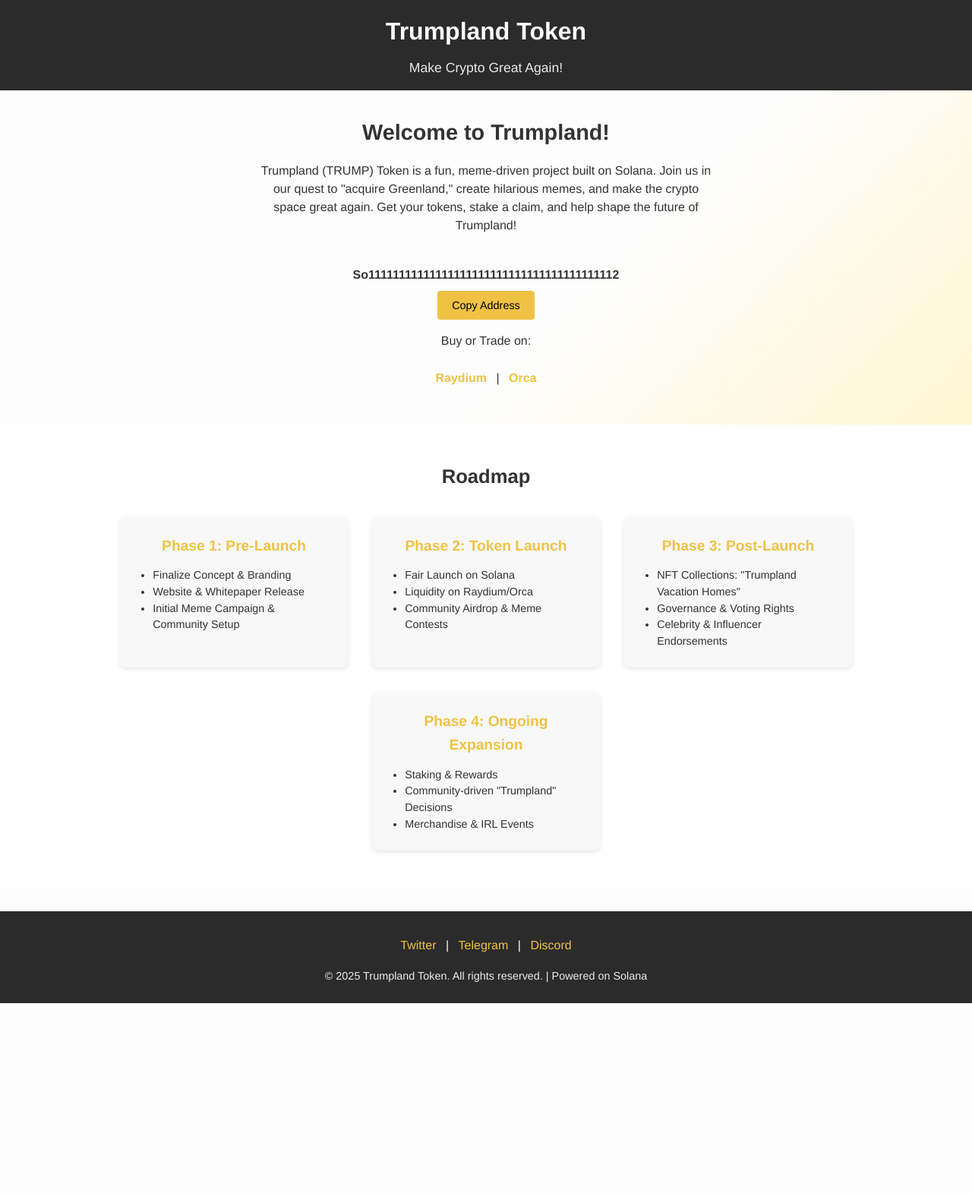
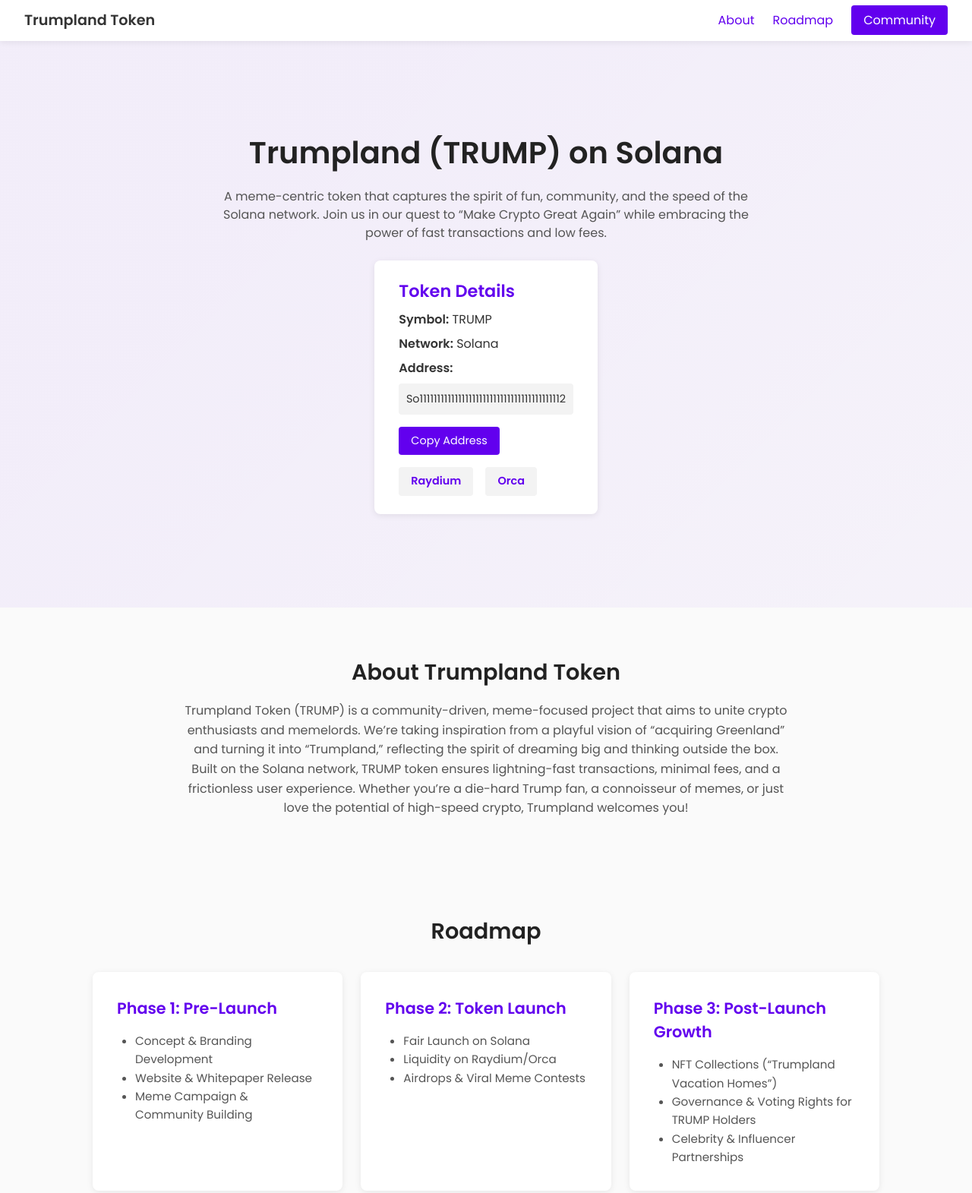
Before and after one commit to bartoszwer1/trumpland.github.io, a plain HTML site: page index.html in a window 1280 px wide. Shown: the top 1571 px of the page at 76% size. Before the commit the page ends 1321 px from the top, so only its background shows below. Drawn offline with Linux system fonts and the light colour scheme.

Commit message:
Update index.html

```diff
--- a/index.html
+++ b/index.html
@@ -2,178 +2,265 @@
 <html lang="en">
 <head>
   <meta charset="UTF-8" />
-  <meta name="description" content="Trumpland (TRUMP) Token - Make Crypto Great Again!" />
-  <meta name="keywords" content="Solana, Trump, Trumpland, Crypto, Meme Token" />
+  <meta name="description" content="Trumpland (TRUMP) Token - Built on Solana" />
+  <meta name="keywords" content="Solana, Trump, Trumpland, Crypto, Meme Token, Professional" />
   <meta name="viewport" content="width=device-width, initial-scale=1.0" />
-  <title>Trumpland Token - Make Crypto Great Again!</title>
+  <title>Trumpland (TRUMP) - Built on Solana</title>
+
+  <!-- Example of Google Fonts Import (Inline) -->
+  <style>
+    @import url('https://fonts.googleapis.com/css2?family=Poppins:wght@300;400;600&display=swap');
+  </style>
 
   <style>
-    /* ------------------------------
-       BASIC RESET / STYLES
-    ------------------------------ */
+    /* GLOBAL RESETS & FONTS */
     * {
       margin: 0;
       padding: 0;
       box-sizing: border-box;
-      font-family: "Helvetica", "Arial", sans-serif;
+      scroll-behavior: smooth;
+      font-family: 'Poppins', sans-serif;
     }
-
-    body {
+    html, body {
+      background-color: #fafafa;
       color: #333;
-      background: #fdfdfd;
-      line-height: 1.6;
+      font-size: 16px;
+      line-height: 1.5;
     }
-
     a {
       text-decoration: none;
-      color: #f0c244; /* Gold-ish color for fun */
+      color: #6200ee;
+      transition: color 0.2s ease-in-out;
     }
-
     a:hover {
-      text-decoration: underline;
+      color: #3700b3;
     }
 
     /* ------------------------------
-       HEADER
+       NAVBAR
     ------------------------------ */
-    header {
-      background: #2b2b2b;
+    nav {
+      position: fixed;
+      top: 0;
+      width: 100%;
+      background-color: #ffffff;
+      display: flex;
+      align-items: center;
+      justify-content: space-between;
+      padding: 0.8rem 2rem;
+      box-shadow: 0 2px 8px rgba(0,0,0,0.07);
+      z-index: 999;
+    }
+    nav .logo {
+      font-weight: 600;
+      font-size: 1.2rem;
+    }
+    nav ul {
+      list-style: none;
+      display: flex;
+      gap: 1.5rem;
+    }
+    nav ul li a {
+      font-weight: 400;
+      font-size: 1rem;
+    }
+    nav .buy-btn {
+      background-color: #6200ee;
       color: #fff;
-      padding: 1rem;
-      text-align: center;
+      padding: 0.5rem 1rem;
+      border-radius: 4px;
+      transition: background-color 0.2s ease-in-out;
     }
-    header h1 {
-      font-size: 2rem;
-      margin-bottom: 0.5rem;
-    }
-    header p {
-      font-size: 1.1rem;
-      opacity: 0.9;
+    nav .buy-btn:hover {
+      background-color: #3700b3;
     }
 
     /* ------------------------------
        HERO SECTION
     ------------------------------ */
     .hero {
+      width: 100%;
+      min-height: 100vh;
+      background: linear-gradient(
+        135deg,
+        rgba(98, 0, 238, 0.05) 30%,
+        rgba(98, 0, 238, 0.03)
+      );
       display: flex;
       flex-direction: column;
       align-items: center;
-      padding: 2rem 1rem;
+      justify-content: center;
+      padding-top: 3rem; /* Because navbar is fixed */
       text-align: center;
-      background: linear-gradient(135deg, #fdfdfd 60%, #fff6d1);
     }
-    .hero h2 {
-      font-size: 1.8rem;
+    .hero h1 {
+      font-size: 2.5rem;
+      font-weight: 600;
+      color: #222;
       margin-bottom: 1rem;
     }
     .hero p {
-      max-width: 600px;
+      max-width: 700px;
+      margin-bottom: 1.5rem;
       font-size: 1rem;
-      margin-bottom: 1.5rem;
-      line-height: 1.5;
+      color: #555;
     }
-    .token-info {
+    .token-card {
+      background: #fff;
+      padding: 1.5rem 2rem;
+      border-radius: 8px;
+      box-shadow: 0 2px 8px rgba(0,0,0,0.08);
+      display: inline-block;
+      text-align: left;
+    }
+    .token-card h2 {
+      font-size: 1.4rem;
+      margin-bottom: 0.5rem;
+      color: #6200ee;
+    }
+    .token-details {
+      margin-bottom: 1rem;
       display: flex;
       flex-direction: column;
-      align-items: center;
-      margin: 1rem 0;
+      gap: 0.5rem;
     }
     .token-address {
-      margin-bottom: 0.5rem;
-      font-weight: bold;
-      word-break: break-all;
+      font-weight: 400;
+      font-size: 0.9rem;
+      background: #f3f3f3;
+      padding: 0.6rem;
+      border-radius: 4px;
+      word-wrap: break-word;
+      user-select: text;
     }
     .copy-btn {
-      background-color: #f0c244;
+      background-color: #6200ee;
+      color: #fff;
       border: none;
-      padding: 0.7rem 1.2rem;
+      border-radius: 4px;
+      padding: 0.5rem 1rem;
+      cursor: pointer;
       font-size: 0.9rem;
-      cursor: pointer;
-      border-radius: 4px;
-      transition: background-color 0.3s;
+      transition: background-color 0.2s ease-in-out;
     }
     .copy-btn:hover {
-      background-color: #d4a316;
+      background-color: #3700b3;
     }
+
+    /* DEX Links */
     .dex-links {
+      display: flex;
+      gap: 1rem;
       margin-top: 1rem;
     }
     .dex-links a {
-      margin: 0 0.5rem;
-      font-weight: bold;
+      font-weight: 600;
+      font-size: 0.9rem;
+      color: #6200ee;
+      background-color: #f3f3f3;
+      padding: 0.5rem 1rem;
+      border-radius: 4px;
+      transition: background-color 0.2s;
+    }
+    .dex-links a:hover {
+      background-color: #e8e8e8;
+    }
+
+    /* ------------------------------
+       ABOUT SECTION
+    ------------------------------ */
+    .about {
+      padding: 4rem 2rem;
+      max-width: 1100px;
+      margin: 0 auto;
+      text-align: center;
+    }
+    .about h2 {
+      font-size: 1.8rem;
+      margin-bottom: 1rem;
+      color: #222;
+    }
+    .about p {
+      max-width: 800px;
+      margin: 0 auto;
+      color: #555;
+      line-height: 1.6;
     }
 
     /* ------------------------------
        ROADMAP SECTION
     ------------------------------ */
     .roadmap {
-      padding: 3rem 1rem;
-      background: #fff;
+      padding: 4rem 2rem;
+      max-width: 1100px;
+      margin: 0 auto;
       text-align: center;
     }
     .roadmap h2 {
-      font-size: 1.6rem;
-      margin-bottom: 2rem;
+      font-size: 1.8rem;
+      margin-bottom: 1rem;
+      color: #222;
     }
     .phase-container {
-      display: flex;
-      flex-wrap: wrap;
-      gap: 2rem;
-      justify-content: center;
-      max-width: 1200px;
-      margin: 0 auto;
+      display: grid;
+      grid-template-columns: repeat(auto-fill, minmax(280px, 1fr));
+      gap: 1.5rem;
+      margin-top: 2rem;
     }
     .phase {
-      background: #f8f8f8;
+      background-color: #fff;
+      box-shadow: 0 2px 8px rgba(0,0,0,0.08);
       border-radius: 8px;
-      padding: 1.5rem;
-      flex: 1 1 300px;
-      max-width: 300px;
-      box-shadow: 0 2px 6px rgba(0,0,0,0.1);
+      padding: 2rem;
+      text-align: left;
     }
     .phase h3 {
-      font-size: 1.2rem;
-      margin-bottom: 0.8rem;
-      color: #f0c244;
+      font-size: 1.3rem;
+      color: #6200ee;
+      margin-bottom: 1rem;
     }
     .phase ul {
       list-style: disc;
-      text-align: left;
-      padding-left: 1.2rem;
-      font-size: 0.9rem;
-      margin-top: 0.5rem;
-      line-height: 1.5;
+      padding-left: 1.5rem;
+      color: #555;
+      font-size: 0.95rem;
+      line-height: 1.6;
     }
 
     /* ------------------------------
        FOOTER
     ------------------------------ */
     footer {
-      background: #2b2b2b;
+      background-color: #222;
       color: #fff;
       text-align: center;
-      padding: 1.5rem 1rem;
-      margin-top: 2rem;
+      padding: 2rem 1rem;
+      margin-top: 3rem;
     }
     .footer-links {
-      margin: 0.5rem 0;
+      margin-bottom: 1rem;
     }
     .footer-links a {
-      margin: 0 0.5rem;
+      color: #fff;
+      margin: 0 0.8rem;
+      font-weight: 500;
+      font-size: 0.9rem;
     }
     footer p {
-      font-size: 0.9rem;
-      opacity: 0.9;
-      margin-top: 1rem;
+      font-size: 0.85rem;
+      opacity: 0.8;
     }
 
-    /* Responsive Media Queries */
-    @media (max-width: 600px) {
-      .hero h2 {
-        font-size: 1.5rem;
+    /* MEDIA QUERIES */
+    @media (max-width: 768px) {
+      nav ul {
+        display: none; /* Hide the nav links on smaller screens or implement a burger menu if desired */
       }
-      .phase {
-        max-width: 100%;
+      nav {
+        justify-content: space-between;
+      }
+      .hero h1 {
+        font-size: 2rem;
       }
     }
   </style>
@@ -181,77 +268,100 @@
 <body>
 
   <!-- ===================
-       HEADER
+       NAVIGATION
   ===================== -->
-  <header>
-    <h1>Trumpland Token</h1>
-    <p>Make Crypto Great Again!</p>
-  </header>
+  <nav>
+    <div class="logo">Trumpland Token</div>
+    <ul>
+      <li><a href="#about">About</a></li>
+      <li><a href="#roadmap">Roadmap</a></li>
+      <li><a href="#footer" class="buy-btn">Community</a></li>
+    </ul>
+  </nav>
 
   <!-- ===================
-       HERO / TOKEN INFO
+       HERO SECTION
   ===================== -->
-  <section class="hero">
-    <h2>Welcome to Trumpland!</h2>
-    <p>Trumpland (TRUMP) Token is a fun, meme-driven project built on Solana. Join us in our quest to "acquire Greenland," create hilarious memes, and make the crypto space great again. Get your tokens, stake a claim, and help shape the future of Trumpland!</p>
+  <section class="hero" id="hero">
+    <h1>Trumpland (TRUMP) on Solana</h1>
+    <p>
+      A meme-centric token that captures the spirit of fun, community, and the speed of the Solana network. Join us in
+      our quest to “Make Crypto Great Again” while embracing the power of fast transactions and low fees.
+    </p>
 
-    <!-- Token Info Section -->
-    <div class="token-info">
-      <div class="token-address" id="tokenAddress">
-        <!-- Replace this with your actual Solana contract address -->
-        So11111111111111111111111111111111111111112
+    <!-- Token Card -->
+    <div class="token-card">
+      <h2>Token Details</h2>
+      <div class="token-details">
+        <div><strong>Symbol:</strong> TRUMP</div>
+        <div><strong>Network:</strong> Solana</div>
+        <div><strong>Address:</strong></div>
+        <!-- Replace with your REAL Solana token address -->
+        <div class="token-address" id="tokenAddress">
+          So11111111111111111111111111111111111111112
+        </div>
       </div>
       <button class="copy-btn" id="copyBtn">Copy Address</button>
 
       <!-- DEX Links -->
       <div class="dex-links">
-        <p>Buy or Trade on:</p>
-        <a href="https://raydium.io/" target="_blank" rel="noopener">Raydium</a> |
+        <a href="https://raydium.io/" target="_blank" rel="noopener">Raydium</a>
         <a href="https://www.orca.so/" target="_blank" rel="noopener">Orca</a>
       </div>
     </div>
   </section>
 
   <!-- ===================
+       ABOUT SECTION
+  ===================== -->
+  <section class="about" id="about">
+    <h2>About Trumpland Token</h2>
+    <p>
+      Trumpland Token (TRUMP) is a community-driven, meme-focused project that aims to unite crypto enthusiasts and
+      memelords. We’re taking inspiration from a playful vision of “acquiring Greenland” and turning it into
+      “Trumpland,” reflecting the spirit of dreaming big and thinking outside the box. Built on the Solana network,
+      TRUMP token ensures lightning-fast transactions, minimal fees, and a frictionless user experience. Whether you’re
+      a die-hard Trump fan, a connoisseur of memes, or just love the potential of high-speed crypto, Trumpland welcomes
+      you!
+    </p>
+  </section>
+
+  <!-- ===================
        ROADMAP
   ===================== -->
-  <section class="roadmap">
+  <section class="roadmap" id="roadmap">
     <h2>Roadmap</h2>
     <div class="phase-container">
-      <!-- Phase 1 -->
       <div class="phase">
         <h3>Phase 1: Pre-Launch</h3>
         <ul>
-          <li>Finalize Concept & Branding</li>
+          <li>Concept & Branding Development</li>
           <li>Website & Whitepaper Release</li>
-          <li>Initial Meme Campaign & Community Setup</li>
+          <li>Meme Campaign & Community Building</li>
         </ul>
       </div>
-      <!-- Phase 2 -->
       <div class="phase">
         <h3>Phase 2: Token Launch</h3>
         <ul>
           <li>Fair Launch on Solana</li>
           <li>Liquidity on Raydium/Orca</li>
-          <li>Community Airdrop & Meme Contests</li>
+          <li>Airdrops & Viral Meme Contests</li>
         </ul>
       </div>
-      <!-- Phase 3 -->
       <div class="phase">
-        <h3>Phase 3: Post-Launch</h3>
+        <h3>Phase 3: Post-Launch Growth</h3>
         <ul>
-          <li>NFT Collections: "Trumpland Vacation Homes"</li>
-          <li>Governance & Voting Rights</li>
-          <li>Celebrity & Influencer Endorsements</li>
+          <li>NFT Collections (“Trumpland Vacation Homes”)</li>
+          <li>Governance & Voting Rights for TRUMP Holders</li>
+          <li>Celebrity & Influencer Partnerships</li>
         </ul>
       </div>
-      <!-- Phase 4 -->
       <div class="phase">
-        <h3>Phase 4: Ongoing Expansion</h3>
+        <h3>Phase 4: Long-Term Expansion</h3>
         <ul>
           <li>Staking & Rewards</li>
-          <li>Community-driven "Trumpland" Decisions</li>
-          <li>Merchandise & IRL Events</li>
+          <li>Community-driven “Trumpland” Decisions</li>
+          <li>Official Merchandise & IRL Events</li>
         </ul>
       </div>
     </div>
@@ -260,14 +370,18 @@
   <!-- ===================
        FOOTER
   ===================== -->
-  <footer>
+  <footer id="footer">
     <div class="footer-links">
-      <!-- Replace # with your social links or Discord/Telegram invites -->
-      <a href="#" target="_blank" rel="noopener">Twitter</a> |
-      <a href="#" target="_blank" rel="noopener">Telegram</a> |
+      <!-- Replace "#" with your actual social/invite links -->
+      <a href="#" target="_blank" rel="noopener">Twitter</a>
+      <a href="#" target="_blank" rel="noopener">Telegram</a>
       <a href="#" target="_blank" rel="noopener">Discord</a>
     </div>
-    <p>© 2025 Trumpland Token. All rights reserved. | Powered on Solana</p>
+    <p>
+      © 2025 Trumpland Token. All rights reserved. Built on Solana.
+      <br />
+      This site is for entertainment and informational purposes only.
+    </p>
   </footer>
 
   <!-- ===================
@@ -276,9 +390,10 @@
   <script>
     // Copy-to-Clipboard
     const copyBtn = document.getElementById('copyBtn');
-    const tokenAddress = document.getElementById('tokenAddress').textContent.trim();
+    const tokenAddressEl = document.getElementById('tokenAddress');
 
     copyBtn.addEventListener('click', () => {
+      const tokenAddress = tokenAddressEl.textContent.trim();
       // Create a temporary input to select and copy the address
       const tempInput = document.createElement('input');
       tempInput.value = tokenAddress;
```
